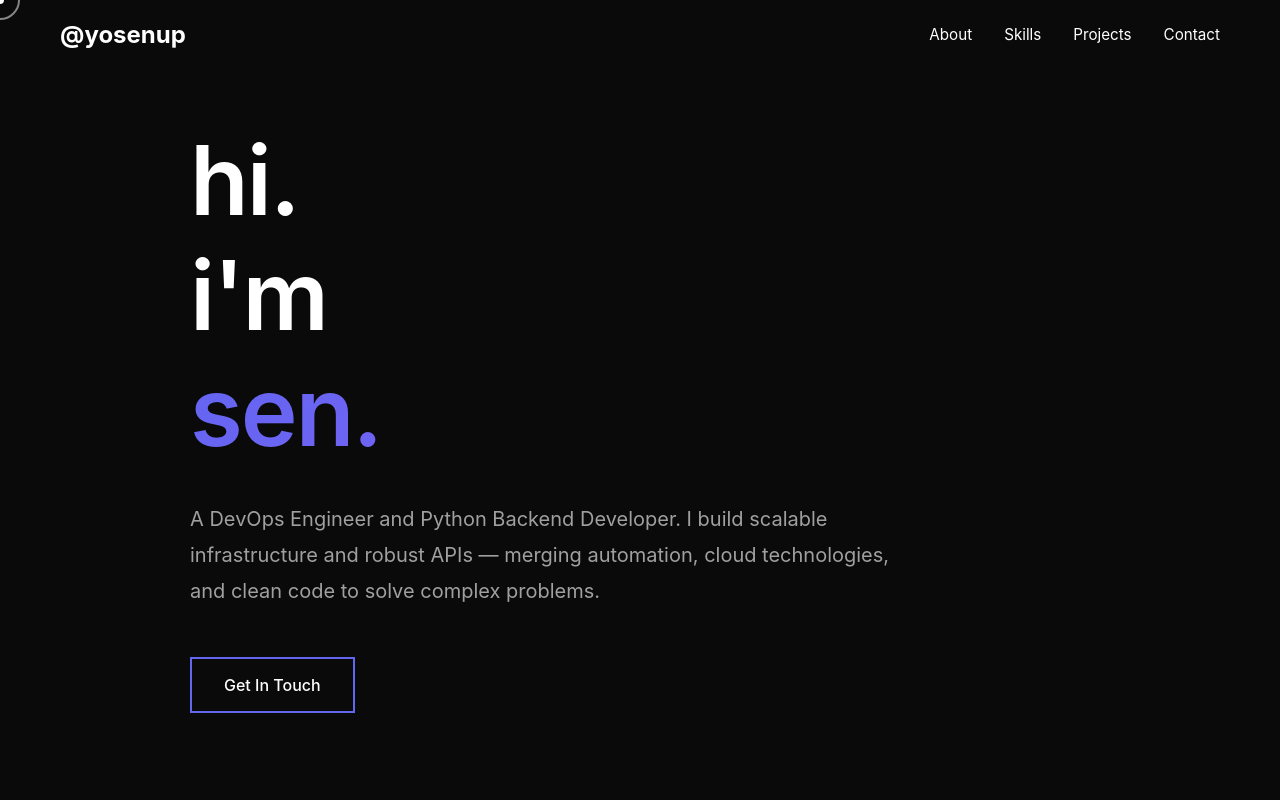
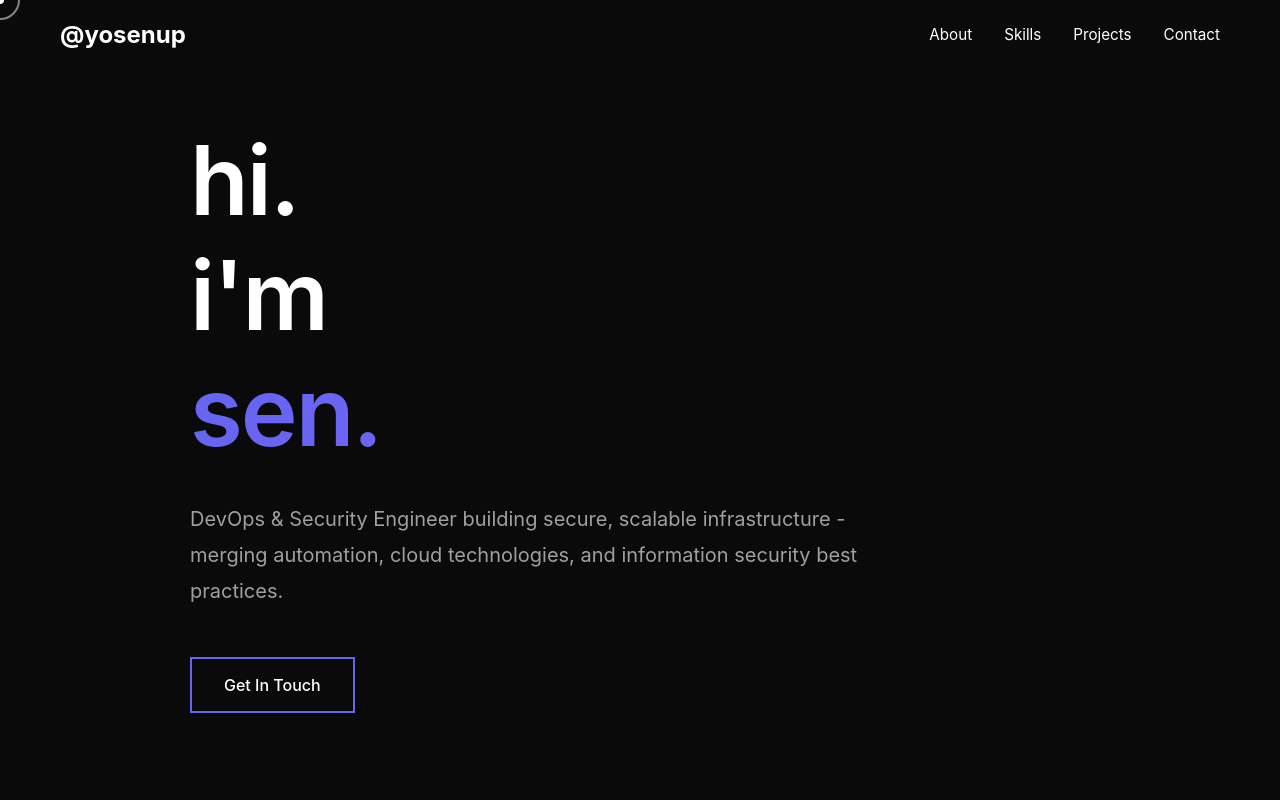
Before and after one commit to pccsen/my-website, a Next.js app: page / in a window 1280 px wide. Shown: the top 800 px of the page. Built offline with nearby package versions, Linux system fonts and the light colour scheme.

Commit message:
Revise hero description in Hero.tsx
Updated hero description to reflect current role and skills.

```diff
--- a/components/Hero.tsx
+++ b/components/Hero.tsx
@@ -35,9 +35,7 @@ export default function Hero() {
           sen.
         </h1>
         <p className="fade-in hero-description" style={{ transitionDelay: '0.3s' }}>
-          A DevOps Engineer and Python Backend Developer. I build scalable infrastructure
-          and robust APIs — merging automation, cloud technologies, and clean code to solve
-          complex problems.
+          DevOps & Security Engineer building secure, scalable infrastructure - merging automation, cloud technologies, and information security best practices.
         </p>
         <div className="hero-cta fade-in" style={{ transitionDelay: '0.4s' }}>
           <a href="#contact" className="cta-button">Get In Touch</a>
```
